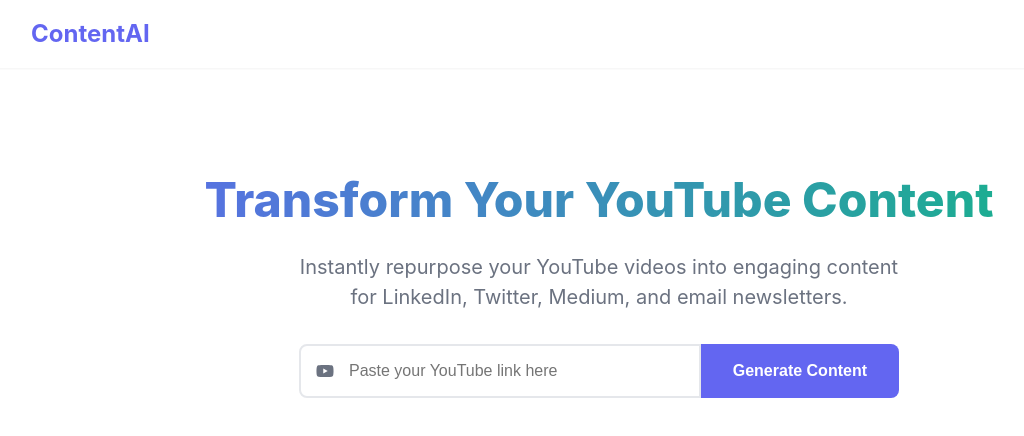
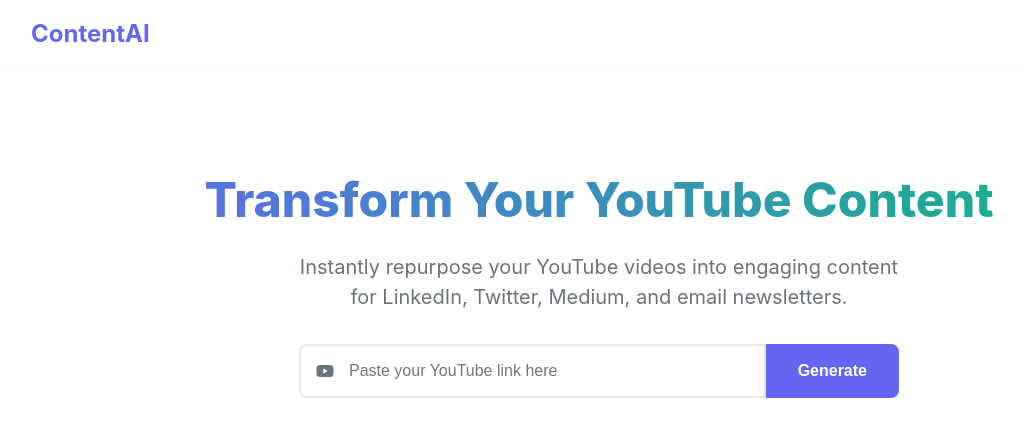
Before and after one commit to jarocode/youtube-content-repurposer, a Next.js app: page / in a window 1280 px wide. Shown: the top 436 px of the page, without its empty margins (41-1065 px from the left). Built offline with nearby package versions, Linux system fonts and the light colour scheme.

Commit message:
ui changes

```diff
--- a/app/page.tsx
+++ b/app/page.tsx
@@ -83,7 +83,7 @@ export default function Home() {
               />
             </div>
             <button type="submit" className="submit-button">
-              Generate Content
+              Generate
             </button>
           </form>
         </div>
```
